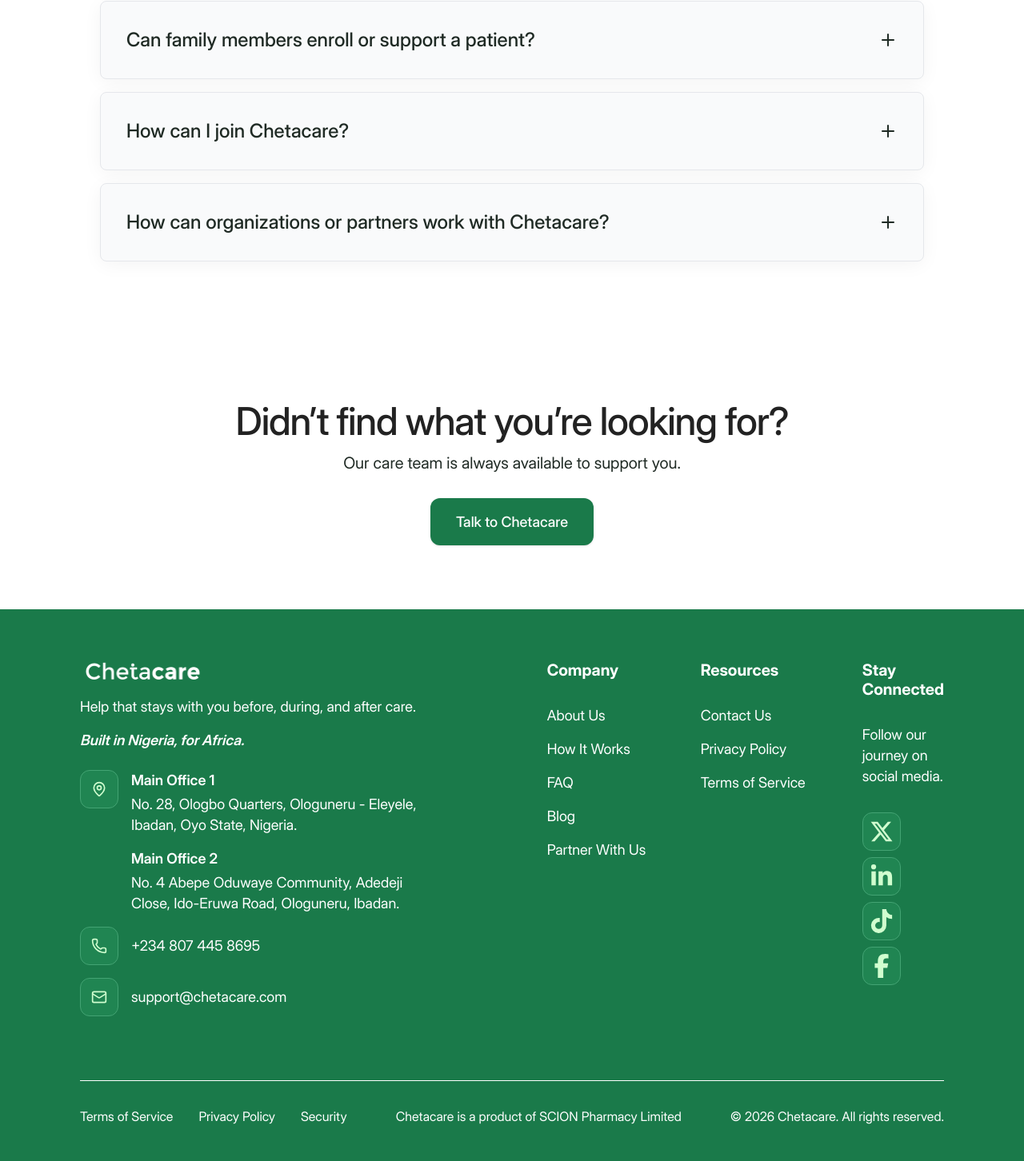
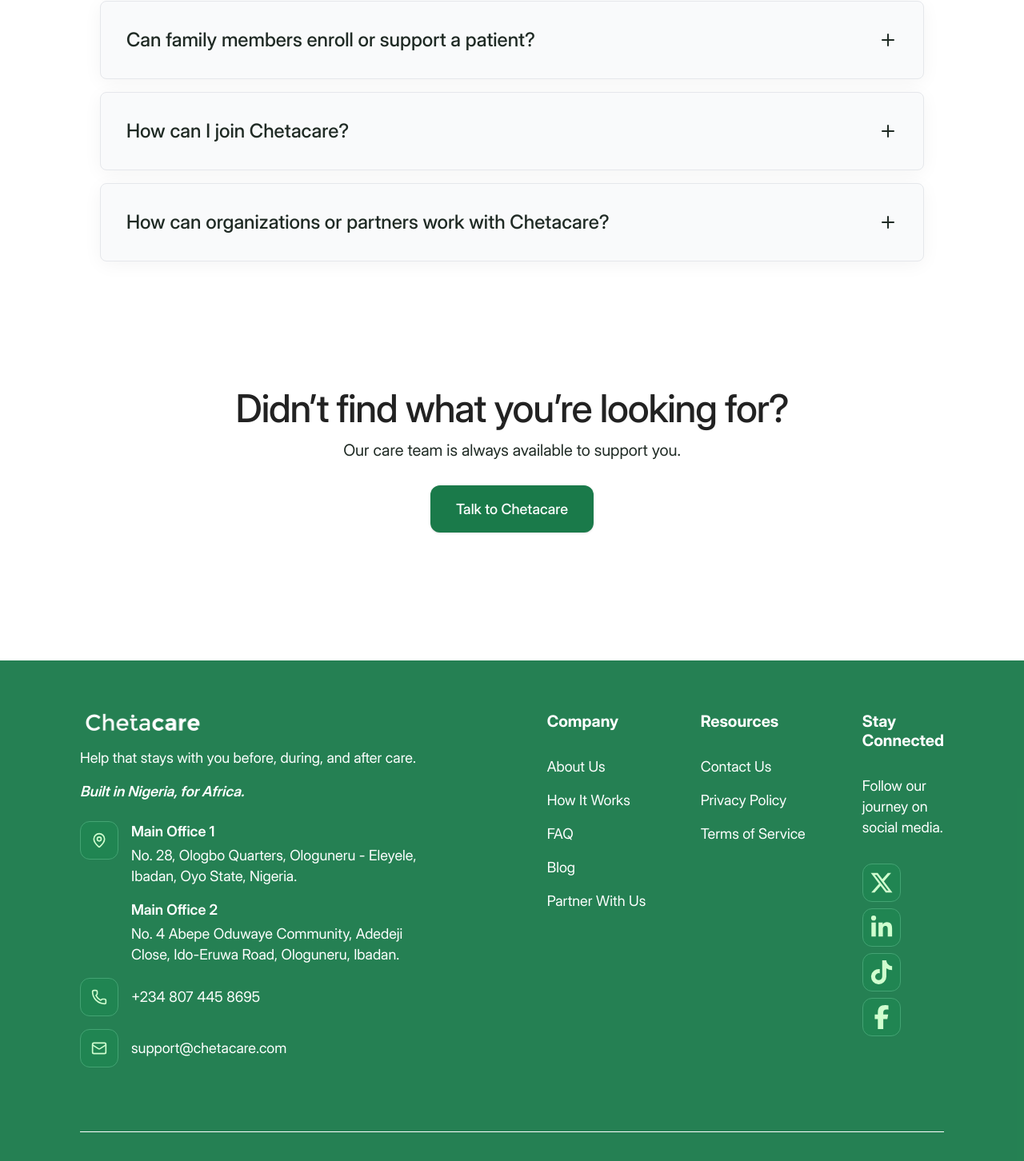
Before and after one commit to Ahmad-mustapha/chetacare, a React (Vite) app: page /faq in a window 1280 px wide. Shown: the part 1555-3007 px from the top of the page at 80% size. Built offline with nearby package versions, Linux system fonts and the light colour scheme.

Commit message:
Correct connect and FAQ pages

```diff
--- a/src/components/Footer.tsx
+++ b/src/components/Footer.tsx
@@ -4,11 +4,17 @@
 import { FaXTwitter, FaLinkedinIn, FaTiktok, FaFacebookF } from 'react-icons/fa6';
 
 const logoImage = "/assets/chetacarelogo.png";
+// const footerBg = "/assets/Hero-Background.png";
 
 const Footer: React.FC = () => {
   return (
-    <footer className="w-full bg-[#1A7A4A] text-white py-16 px-6 md:px-12 xl:px-[100px] relative overflow-hidden">
-      <div className="max-w-[1240px] mx-auto flex flex-col gap-16">
+    <footer
+      className="w-full text-white py-16 px-6 md:px-12 xl:px-[100px] relative overflow-hidden bg-cover bg-no-repeat bg-center lg:bg-left-top"
+      // style={{ backgroundImage: `url('${footerBg}')` }}
+    >
+      <div className="absolute inset-0 bg-[#1A7A4A]/95 pointer-events-none" />
+
+      <div className="relative z-10 max-w-[1240px] mx-auto flex flex-col gap-16">
 
         {/* Main Content Row Splitting left block and right links directory */}
         <div className="w-full flex flex-col lg:flex-row justify-between items-start gap-12 lg:gap-6 xl:gap-[145px]">
--- a/src/components/ReachOut.tsx
+++ b/src/components/ReachOut.tsx
@@ -28,13 +28,13 @@
   return (
     <section
       ref={sectionRef}
-      className={`w-full h-[495px] relative flex items-center justify-center bg-cover bg-center px-6 transition-opacity duration-[800ms] ease-in-out ${
+      className={`relative max-w-[1440px] mx-auto w-full h-[495px] flex items-center justify-center px-6 bg-cover bg-no-repeat bg-center lg:bg-left-top transition-opacity duration-[800ms] ease-in-out ${
         isVisible ? 'opacity-100' : 'opacity-0'
       }`}
       style={{ backgroundImage: `url(${ctaBgImage})` }}
     >
       {/* Vector White Tint Overlay (80% Opacity) */}
-      <div className="absolute inset-0 bg-white/80 z-0" />
+      <div className="absolute inset-0 bg-white/80 z-0 pointer-events-none" />
 
       {/* Core Content Stack */}
       <div className="relative z-10 max-w-[675px] w-full flex flex-col items-center text-center gap-8">
--- a/src/components/contact/ContactDetails.tsx
+++ b/src/components/contact/ContactDetails.tsx
@@ -23,7 +23,7 @@
           {/* Phone row */}
           <div className="flex items-start gap-4 w-full">
             <div className="w-[54px] h-[54px] bg-white border border-[#1A7A4A] rounded-[12px] flex items-center justify-center text-[#1A7A4A] shrink-0">
-              <Phone className="w-5 h-5" />
+              <Phone className="w-7 h-7" />
             </div>
             <div className="flex flex-col justify-center min-h-[54px]">
               <h3 className="text-[16px] font-bold leading-[24px] text-[#1F2A24]">
@@ -38,7 +38,7 @@
           {/* Email row */}
           <div className="flex items-start gap-4 w-full">
             <div className="w-[54px] h-[54px] bg-white border border-[#1A7A4A] rounded-[12px] flex items-center justify-center text-[#1A7A4A] shrink-0">
-              <Mail className="w-5 h-5" />
+              <Mail className="w-7 h-7" />
             </div>
             <div className="flex flex-col justify-center min-h-[54px]">
               <h3 className="text-[16px] font-bold leading-[24px] text-[#1F2A24]">
@@ -53,7 +53,7 @@
           {/* Address row */}
           <div className="flex items-start gap-4 w-full">
             <div className="w-[54px] h-[54px] bg-white border border-[#1A7A4A] rounded-[12px] flex items-center justify-center text-[#1A7A4A] shrink-0">
-              <MapPin className="w-5 h-5" />
+              <MapPin className="w-7.5 h-7.5" />
             </div>
             <div className="flex flex-col justify-center min-h-[54px] max-w-[540px]">
               <h3 className="text-[16px] font-bold leading-[24px] text-[#1F2A24]">
--- a/src/components/contact/ContactForm.tsx
+++ b/src/components/contact/ContactForm.tsx
@@ -2,7 +2,7 @@
 
 const ContactForm: React.FC = () => {
   return (
-    <div className="bg-white p-8 md:p-12">
+    <div className="bg-white">
       <h2 className="text-2xl font-bold text-[#101828] mb-4">Send Us Message</h2>
       <p className="text-[#475467] mb-10">
         Feel free to fill up the form and our team will get back to you within 24 hours.
--- a/src/pages/Faq.tsx
+++ b/src/pages/Faq.tsx
@@ -27,7 +27,7 @@
       </section>
 
       {/* Accordion List Content Area */}
-      <section className="pb-20 md:pb-24">
+      <section className="pb-20 md:pb-20">
         <div className="container-wide w-full">
           <FaqAccordion />
         </div>
@@ -35,7 +35,7 @@
 
       {/* Bottom CTA Block - Tailored to Figma Frame 1000007835 & Frame 52 */}
       {/* Note: Top border line removed completely per request */}
-      <section className="py-16 md:py-20 bg-white flex justify-center items-center w-full">
+      <section className="py-16 md:pt-20 md:pb-40 bg-white flex justify-center items-center w-full">
         <div className="container-wide w-full text-center">
           <div className="flex flex-col items-center gap-8 max-w-[820px] mx-auto">
 
```
